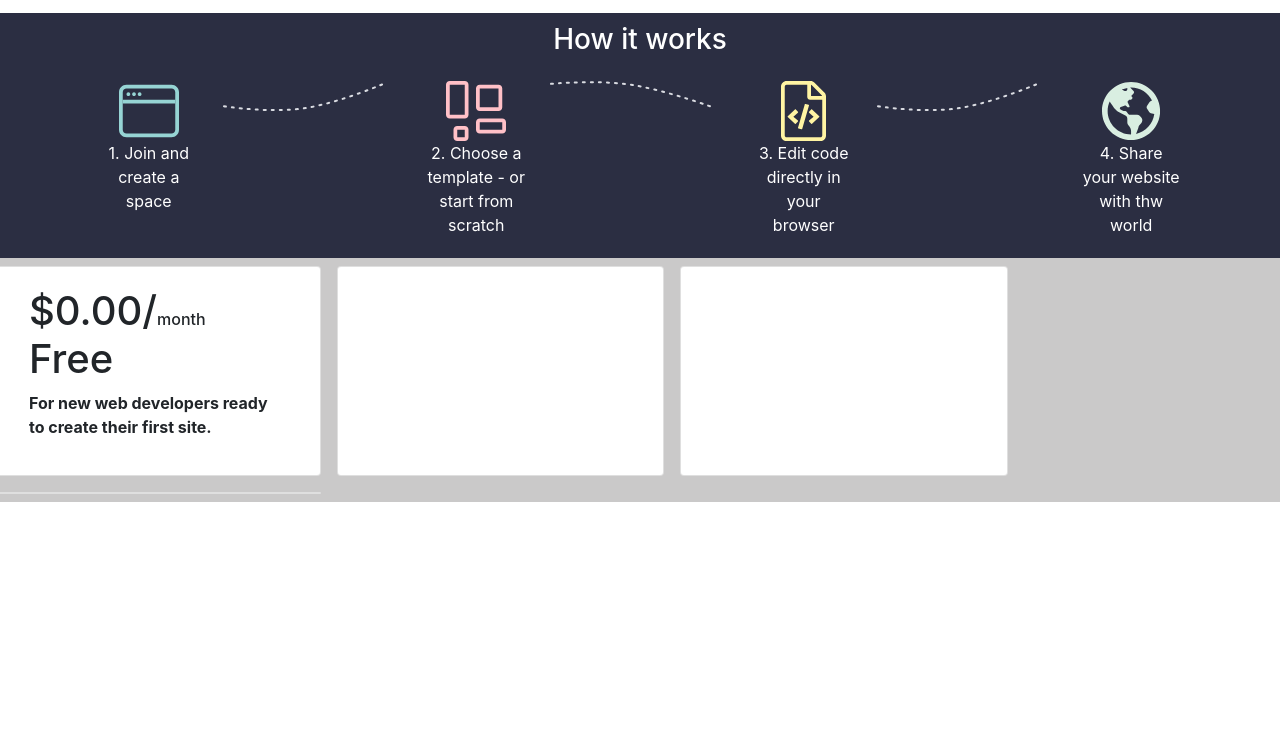
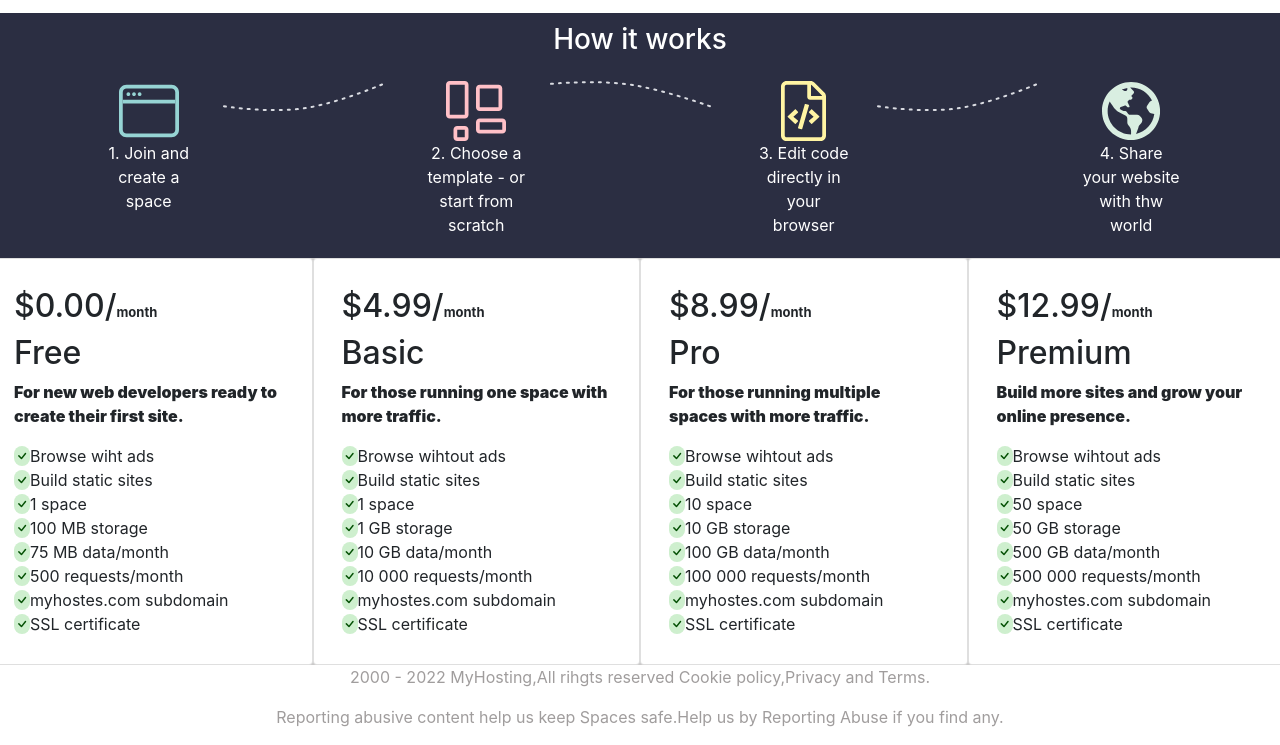
Before and after one commit to mukrime-s/Client-Side-Web-Technologies-Projects, a plain HTML site: page LandingPageHazar/index.html in a window 1280 px wide. Shown: the part 803-1548 px from the top of the page. Before the commit the page ends 1305 px from the top, so only its background shows below. Drawn offline with nearby package versions, Linux system fonts and the light colour scheme.

Commit message:
Parts 3, 4 and 5 of the page are complete. Errors have been fixed.

```diff
--- a/LandingPageHazar/index.css
+++ b/LandingPageHazar/index.css
@@ -107,3 +107,27 @@ h1 > span {
         visibility: hidden;
     }
 }
+.Icon{
+    color: rgb(3, 79, 3);
+    background-color: rgb(206, 239, 206);
+    border-radius: 20px;
+}
+.NavbarStyle{
+    list-style-type: none;
+    margin: 0;
+    padding: 0;
+}
+.lightfont{
+    font-weight: bold;
+    font-size: small;
+}
+.card-container{
+    display: flex;
+    flex-wrap: wrap;
+    border: left;
+}
+/*FOOTER_DESIGN*/
+.footer{
+    color: rgb(160, 157, 157);
+    text-align: center;
+}
--- a/LandingPageHazar/index.html
+++ b/LandingPageHazar/index.html
@@ -9,6 +9,7 @@
         <title>LANDING_PAGE</title>
 
         <link rel="stylesheet" href="https://cdn.jsdelivr.net/npm/bootstrap@4.6.1/dist/css/bootstrap.min.css">
+        <link rel="stylesheet" href="https://cdn.jsdelivr.net/npm/bootstrap-icons@1.9.1/font/bootstrap-icons.css">
 
         <link rel="stylesheet" type="text/css" href="index.css">
     </head>
@@ -97,26 +98,100 @@
 
         <!--LAST_SECTION-->
         <div class = "card-container row">
-            <div class = "card col-lg-3 col-md-6 col-sm-12 m-2">
+            <div class = "card col-lg-3 col-md-6 col-sm-12 p-2">
                 <div class="card-body">
-                    <h1>$0.00/<span>month</span> <br> Free</h1>
+                    <h2>$0.00/<span class="lightfont">month</span></h2>
+                    <h2>Free</h2>
+                    <p><b>For new web developers ready to create their first site.</b></p>
 
-                    <p>For new web developers ready to create their first site.</p>
+                    <nav >
+                        <ul class="NavbarStyle">
+                            <li><i class="bi bi-check Icon"></i>Browse wiht ads</li>
+                            <li><i class="bi bi-check Icon"></i>Build static sites</li>
+                            <li><i class="bi bi-check Icon"></i>1 space</a></li>
+                            <li><i class="bi bi-check Icon"></i>100 MB storage</a></li>
+                            <li><i class="bi bi-check Icon"></i>75 MB data/month</a></li>
+                            <li><i class="bi bi-check Icon"></i>500 requests/month</a></li>
+                            <li><i class="bi bi-check Icon"></i>myhostes.com subdomain</a></li>
+                            <li><i class="bi bi-check Icon"></i>SSL certificate</a></li>
+                          </ul>
+
+                    </nav>
+
+                </div>
+            </div>
+            <div class = "card col-lg-3 col-md-6 col-sm-12 p-2">
+                <div class="card-body">
+                    <h2>$4.99/<span class="lightfont">month</span></h2>
+                    <h2>Basic</h2>
+                    <p><b>For those running one space with more traffic.</b></p>
+
+                    <nav >
+                        <ul class="NavbarStyle">
+                            <li><i class="bi bi-check Icon"></i>Browse wihtout ads</li>
+                            <li><i class="bi bi-check Icon"></i>Build static sites</li>
+                            <li><i class="bi bi-check Icon"></i>1 space</li>
+                            <li><i class="bi bi-check Icon"></i>1 GB storage</li>
+                            <li><i class="bi bi-check Icon"></i>10 GB data/month</a></li>
+                            <li><i class="bi bi-check Icon"></i>10 000 requests/month</a></li>
+                            <li><i class="bi bi-check Icon"></i>myhostes.com subdomain</a></li>
+                            <li><i class="bi bi-check Icon"></i>SSL certificate</a></li>
+                          </ul>
+
+                    </nav>
 
                 </div>
             </div>
 
-            <div class = "card col-lg-3 col-md-6 col-sm-12 m-2">
+            <div class = "card col-lg-3 col-md-6 col-sm-12 p-2 ">
+                <div class="card-body">
+                    <h2>$8.99/<span class="lightfont">month</span></h2>
+                    <h2>Pro</h2>
+                    <p><b>For those running multiple spaces with more traffic.</b></p>
+
+                    <nav >
+                        <ul class="NavbarStyle">
+                            <li><i class="bi bi-check Icon"></i>Browse wihtout ads</li>
+                            <li><i class="bi bi-check Icon"></i>Build static sites</li>
+                            <li><i class="bi bi-check Icon"></i>10 space</a></li>
+                            <li><i class="bi bi-check Icon"></i>10 GB storage</a></li>
+                            <li><i class="bi bi-check Icon"></i>100 GB data/month</a></li>
+                            <li><i class="bi bi-check Icon"></i>100 000 requests/month</a></li>
+                            <li><i class="bi bi-check Icon"></i>myhostes.com subdomain</a></li>
+                            <li><i class="bi bi-check Icon"></i>SSL certificate</a></li>
+                          </ul>
+
+                    </nav>
+                </div>
 
             </div>
 
-            <div class = "card col-lg-3 col-md-6 col-sm-12 m-2">
+            <div class = "card col-lg-3 col-md-6 col-sm-12 p-2">
+                <div class="card-body">
+                    <h2>$12.99/<span class="lightfont">month</span></h2>
+                    <h2>Premium</h2>
+                    <p><b>Build more sites and grow your online presence.</b></p>
+                    <nav >
+                        <ul class="NavbarStyle">
+                            <li><i class="bi bi-check Icon"></i>Browse wihtout ads</li>
+                            <li><i class="bi bi-check Icon"></i>Build static sites</li>
+                            <li><i class="bi bi-check Icon"></i>50 space</a></li>
+                            <li><i class="bi bi-check Icon"></i>50 GB storage</a></li>
+                            <li><i class="bi bi-check Icon"></i>500 GB data/month</a></li>
+                            <li><i class="bi bi-check Icon"></i>500 000 requests/month</a></li>
+                            <li><i class="bi bi-check Icon"></i>myhostes.com subdomain</a></li>
+                            <li><i class="bi bi-check Icon"></i>SSL certificate</a></li>
+                          </ul>
 
-            </div>
-
-            <div class = "card col-lg-3 col-md-6 col-sm-12 m-2">
+                    </nav>
+                </div>
 
             </div>
         </div>
+        <!--FOOTER_SECTION-->
+        <div class="footer">
+            <p > 2000 - 2022 MyHosting,All rihgts reserved Cookie policy,Privacy and Terms.</h3>
+            <p >Reporting abusive content help us keep Spaces safe.Help us by Reporting Abuse if you find any.</p>
+        </div>
     </body>
 </html>
```
Also changed, not shown: LandingPageHazar/large.jpg (deleted), LandingPageHazar/medium.jpg (deleted), LandingPageHazar/small.jpg (deleted).
